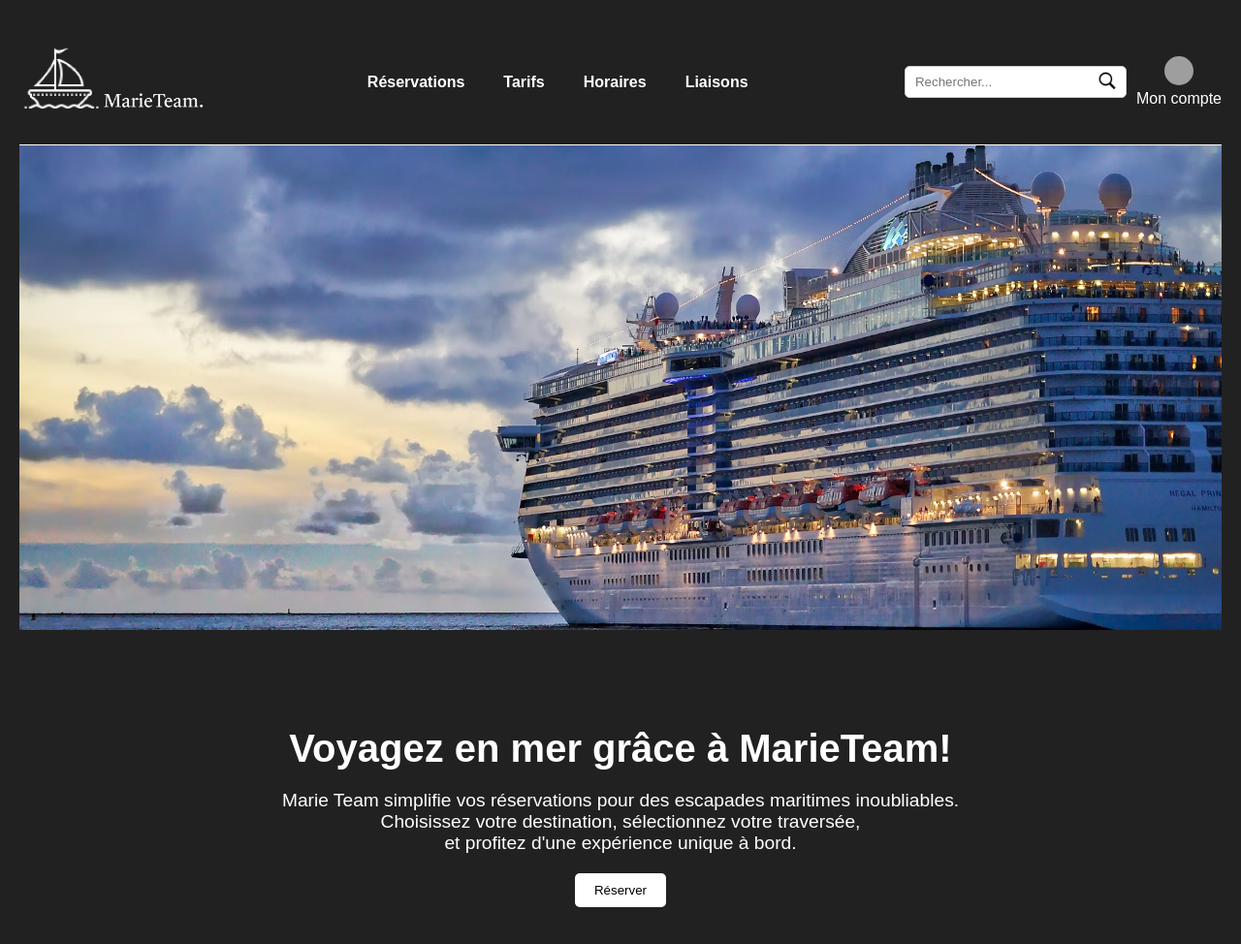
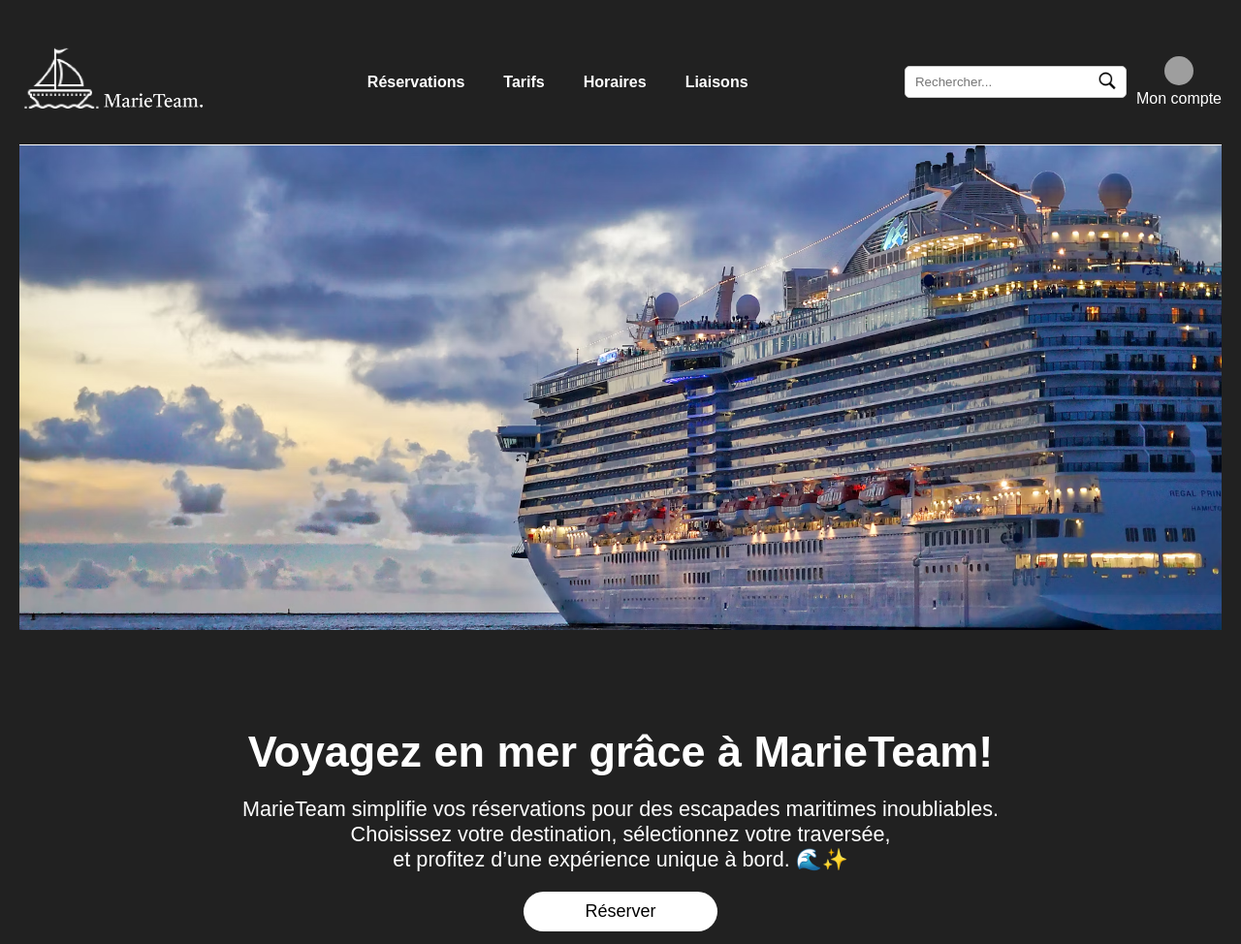
Before and after one commit to Xonodeh/MarieTeam, a PHP site: page / in a window 1280 px wide. Shown: the top 974 px of the page at 97% size. Run offline with PHP 8.4, Linux system fonts and the light colour scheme; grey boxes are pictures that could not be loaded.

Commit message:
changement font reserver

```diff
--- a/Front/index.html
+++ b/Front/index.html
@@ -38,9 +38,9 @@
             <section class="hero">
                 <h1>Voyagez en mer grâce à MarieTeam!</h1>
                 <p>
-                    Marie Team simplifie vos réservations pour des escapades maritimes inoubliables.
+                    MarieTeam simplifie vos réservations pour des escapades maritimes inoubliables.
                     <br>Choisissez votre destination, sélectionnez votre traversée,
-                    <br>et profitez d'une expérience unique à bord.
+                    <br> et profitez d’une expérience unique à bord. 🌊✨
                 </p>
                 <button class="button">Réserver</button>
             </section>
--- a/Front/style.css
+++ b/Front/style.css
@@ -161,6 +161,7 @@ body {
 .hero {
     text-align: center;
     margin-bottom: 40px;
+    font-size: large;
 }
 
 .hero h1 {
@@ -178,8 +179,11 @@ body {
     background-color: #FFFFFF;
     color: black;
     border: none;
-    border-radius: 5px;
+    border-radius: 50px;
     cursor: pointer;
+    width: 200px;
+    font-size: large;
+
 }
 
 .footer {
```
